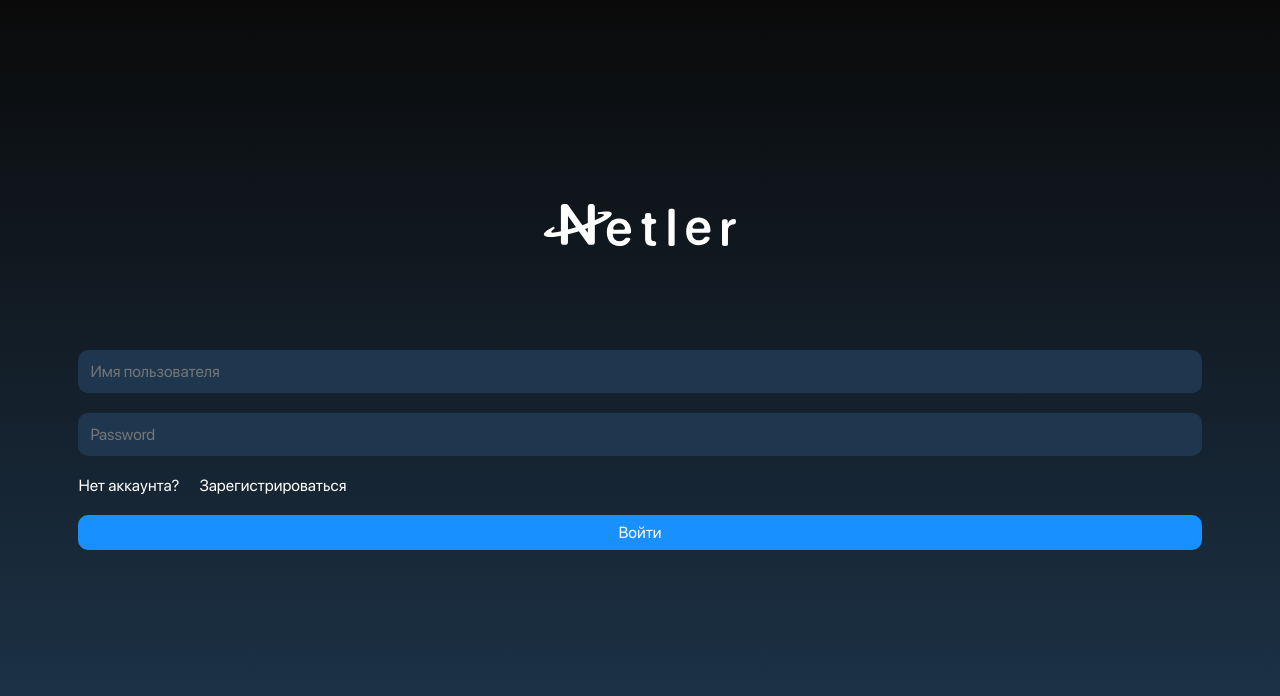
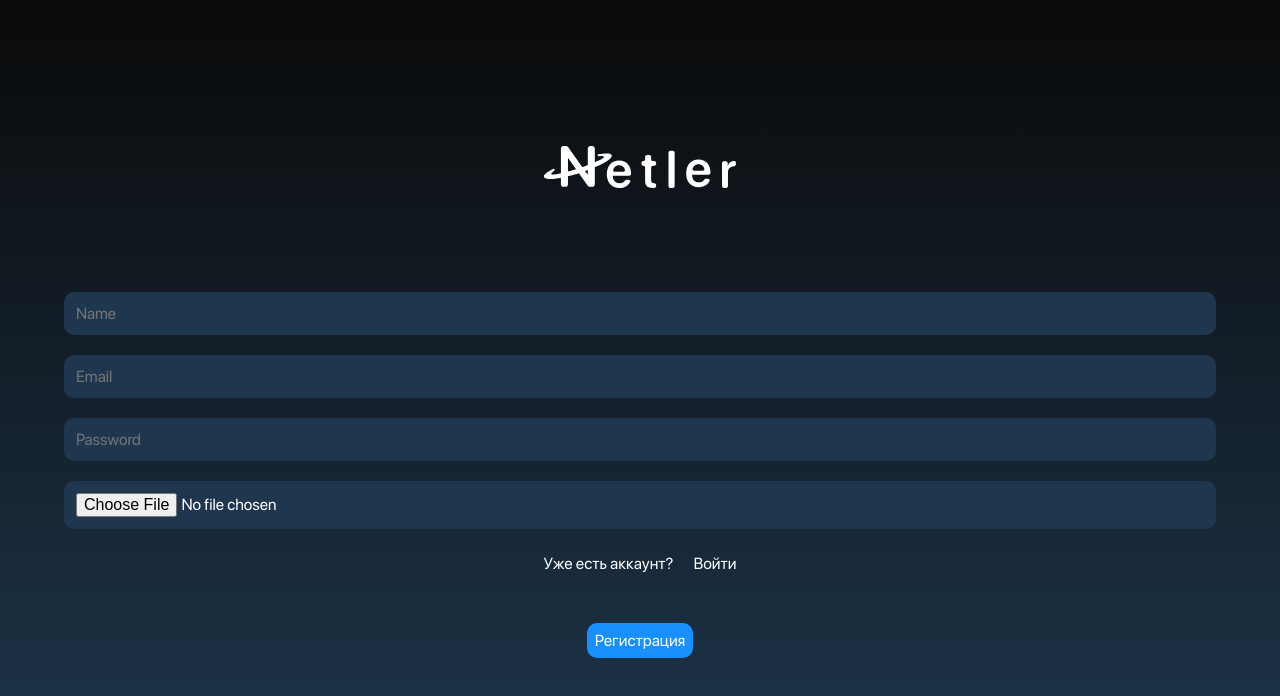
Before and after one commit to JustAlexeyDev/Netler, a React (Create React App) app in the folder Frontend/: page / in a window 1280 px wide. Shown: the top 696 px of the page. Built offline with nearby package versions, Linux system fonts and the light colour scheme.

Commit message:
Edited Auth redirect page

```diff
--- a/Frontend/src/Pages/Profile.jsx
+++ b/Frontend/src/Pages/Profile.jsx
@@ -17,6 +17,7 @@ const Profile = () => {
           `http://127.0.0.1:8000/users/${id}/`,
         );
         setUserData(response.data);
+        // Add Window restart
       } catch (error) {
         console.error(error);
       };
--- a/Frontend/src/index.jsx
+++ b/Frontend/src/index.jsx
@@ -25,7 +25,7 @@ ReactDOM.render(
       <Header/>
       <Routes>
         <Route path="/*" element={<NotFound />} />
-        <Route path="/" element={<LoginIn />} />
+        <Route path="/" element={<Auth />} />
         <Route path="/Home" element={<Home />} />
         <Route path="/Auth" element={<Auth />} />
         <Route path="/Profile/:id" element={<Profile />} />
```
